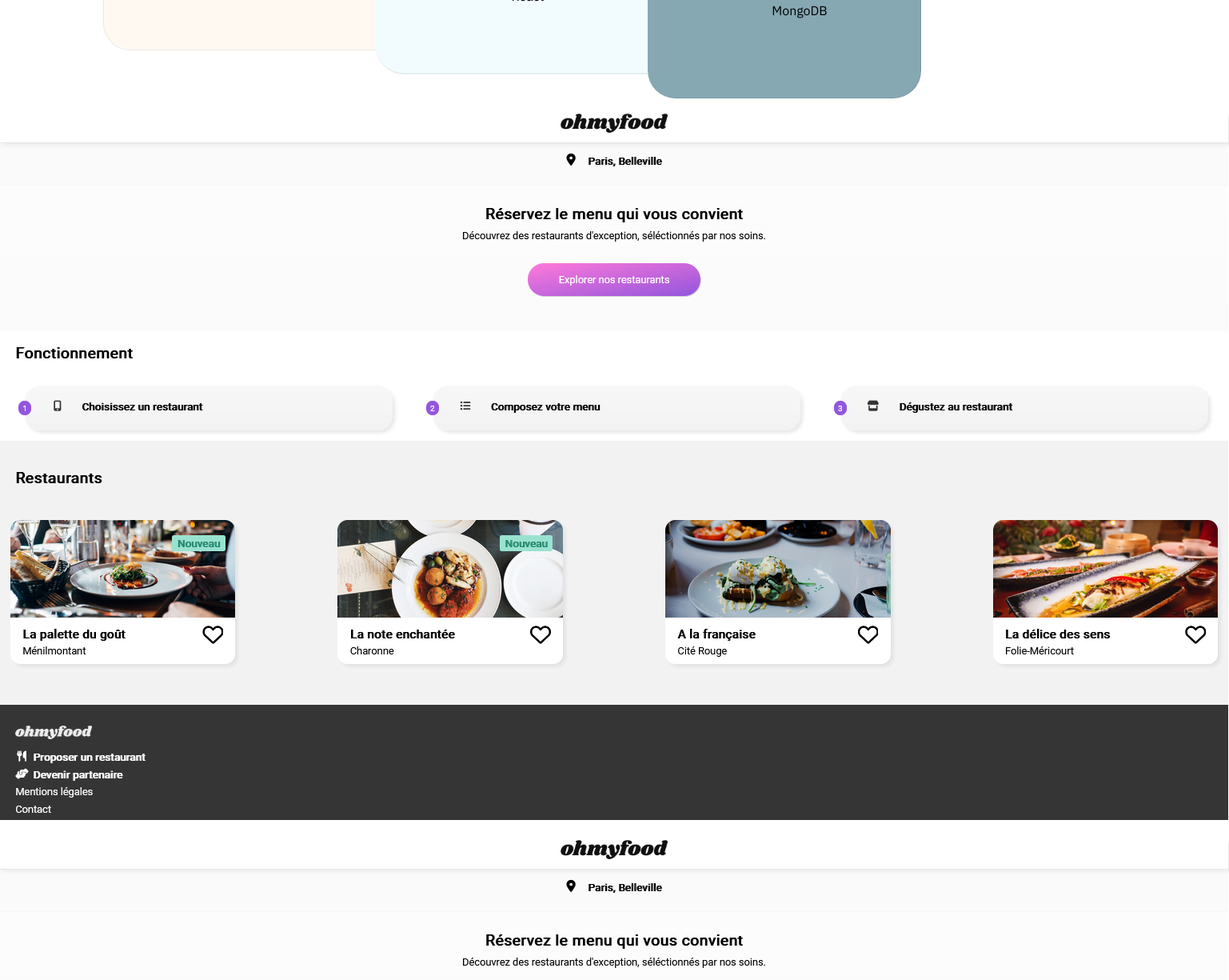
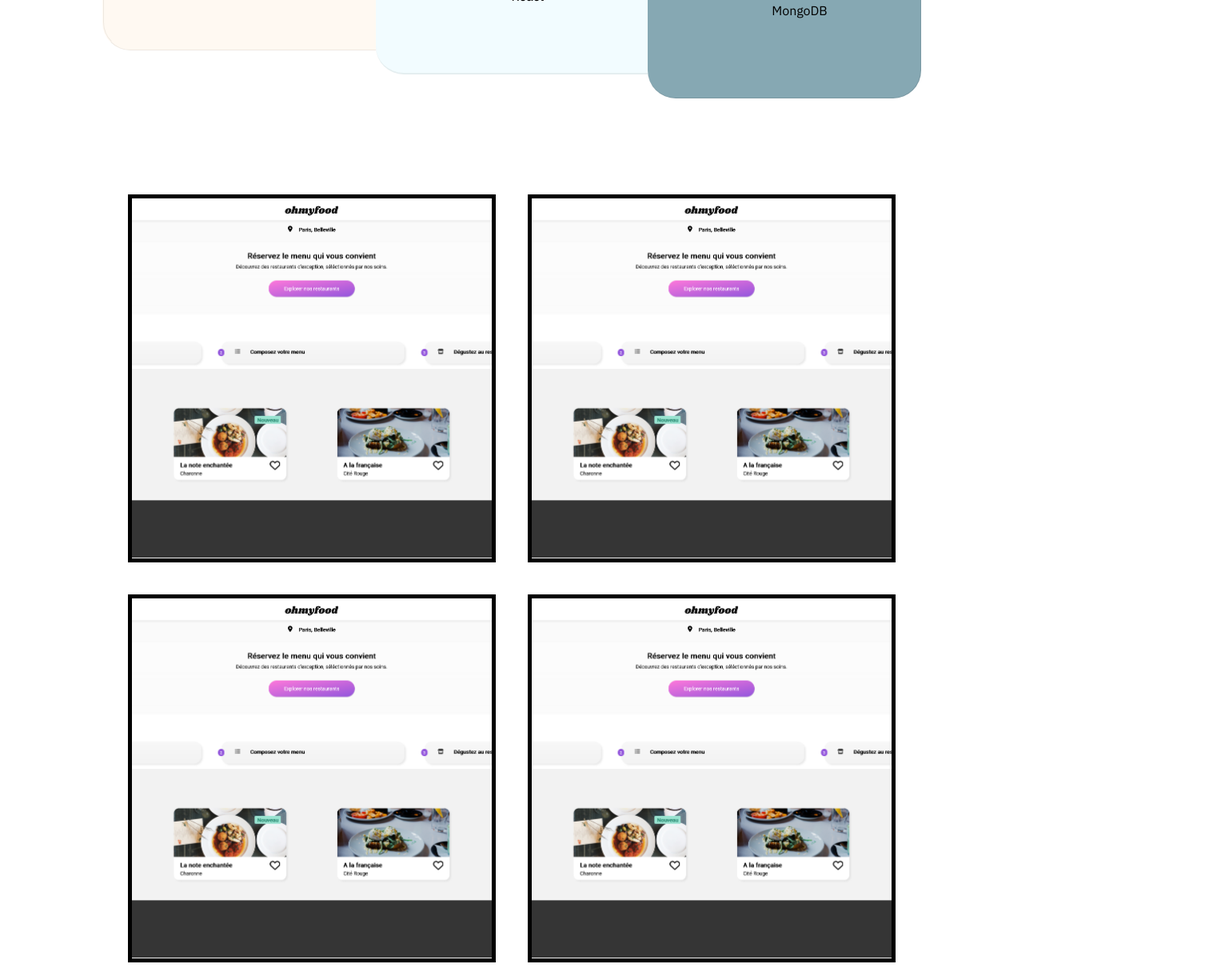
Before and after one commit to M0rgan52/wedev, a React (Create React App) app: page / in a window 1280 px wide. Shown: the part 1100-2325 px from the top of the page at 80% size, 1537 px wide, since content can reach past the window. Built offline with nearby package versions, Linux system fonts and the light colour scheme.

Commit message:
commit -m "Retravail sur le DOM et travail préparatoire sur le style"

```diff
--- a/src/components/Portofolio.js
+++ b/src/components/Portofolio.js
@@ -3,32 +3,56 @@ import ImgOMFood from "../assets/omfood_portofolio.PNG";
 
 function Portofolio() {
   return (
-    <div>
-      <div className="box_portofolio">
-        <a href={undefined}>
-          <img src={ImgOMFood} alt="Illustration du site Oh My Food" className="img_portofolio" />
-        </a>
-      </div>
-      <div className="box_portofolio">
-        <a href={undefined}>
-          <img src={ImgOMFood} alt="Illustration du site Oh My Food" className="img_portofolio" />
-        </a>
-      </div>
-      <div className="box_portofolio">
-        <a href={undefined}>
-          <img src={ImgOMFood} alt="Illustration du site Oh My Food" className="img_portofolio" />
-        </a>
-      </div>
-      <div className="box_portofolio">
-        <a href={undefined}>
-          <img src={ImgOMFood} alt="Illustration du site Oh My Food" className="img_portofolio" />
-        </a>
-      </div>
-      <div className="box_portofolio">
-        <a href={undefined}>
-          <img src={ImgOMFood} alt="Illustration du site Oh My Food" className="img_portofolio" />
-        </a>
-      </div>
+    <div className="box_parent_portofolio">
+      <a href={undefined} className="link_portofolio">
+        <figure>
+          <img
+            src={ImgOMFood}
+            alt="Illustration du site Oh My Food"
+            className="img_portofolio"
+          />
+        </figure>
+      </a>
+
+      <a href={undefined} className="link_portofolio">
+        <figure>
+          <img
+            src={ImgOMFood}
+            alt="Illustration du site Oh My Food"
+            className="img_portofolio"
+          />
+        </figure>
+      </a>
+
+      <a href={undefined} className="link_portofolio">
+        <figure>
+          <img
+            src={ImgOMFood}
+            alt="Illustration du site Oh My Food"
+            className="img_portofolio"
+          />
+        </figure>
+      </a>
+
+      <a href={undefined} className="link_portofolio">
+        <figure>
+          <img
+            src={ImgOMFood}
+            alt="Illustration du site Oh My Food"
+            className="img_portofolio"
+          />
+        </figure>
+      </a>
+
+      <a href={undefined} className="link_portofolio">
+        <figure>
+          <img
+            src={ImgOMFood}
+            alt="Illustration du site Oh My Food"
+            className="img_portofolio"
+          />
+        </figure>
+      </a>
     </div>
   );
 }
--- a/src/styles/Portofolio.css
+++ b/src/styles/Portofolio.css
@@ -0,0 +1,27 @@
+.box_parent_portofolio {
+  display: flex;
+  justify-content: center;
+  flex-wrap: wrap;
+  margin-top: 100px;
+}
+
+.link_portofolio {
+  width: 450px;
+  height: 450px;
+  border: black 5px solid;
+  margin: 20px;
+}
+
+.link_portofolio figure {
+  width: 100%;
+  height: 100%;
+  margin: 0;
+}
+
+.link_portofolio figure img {
+    width: 100%;
+  height: 100%;
+  overflow: hidden;
+  object-fit: cover;
+  margin: 0;
+}
--- a/src/styles/index.css
+++ b/src/styles/index.css
@@ -1,5 +1,5 @@
 body {
   margin: 0;
   font-family: 'IBM Plex Sans', sans-serif;
-
+  overflow-x: hidden;
 }
```
